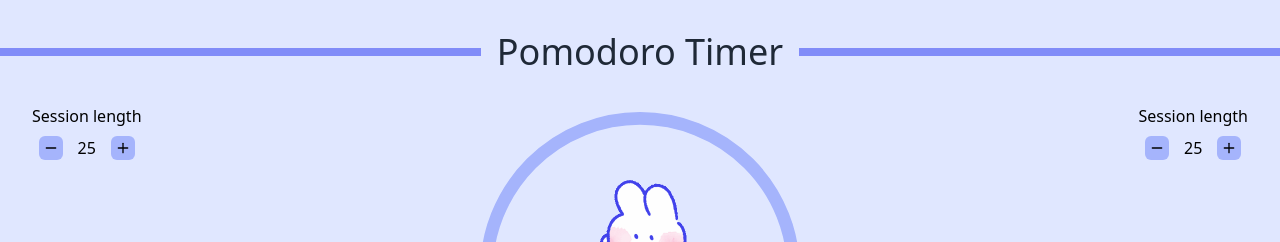
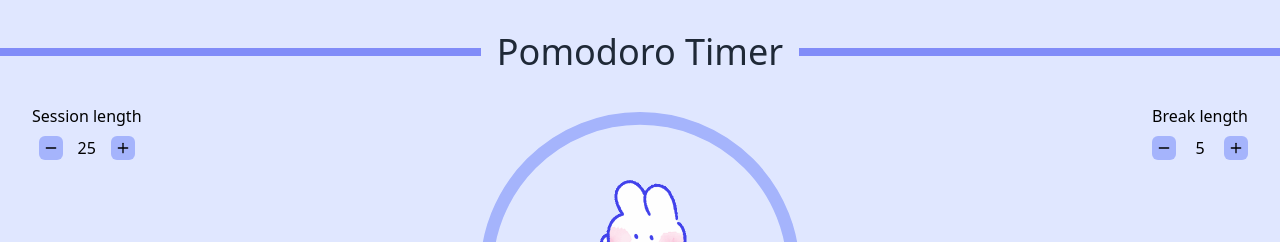
Before and after one commit to Marcelo-G21/Pomodoro-App, a React (Vite) app: page / in a window 1280 px wide. Shown: the top 242 px of the page. Built offline with nearby package versions, Linux system fonts and the light colour scheme.

Commit message:
feat: logic added to make time adjuster buttons work

```diff
--- a/src/PomodoroTimer.jsx
+++ b/src/PomodoroTimer.jsx
@@ -50,6 +50,18 @@ const PomodoroTimer = () => {
       .padStart(2, '0')}`;
   };
 
+  const adjustTime = (amount, isWorkTime) => {
+    if (!isActive) {
+      if (isWorkTime) {
+        setWorkTime(Math.max(1, workTime + amount));
+        if (isWorking) setTime((workTime + amount) * 60);
+      } else {
+        setBreakTime(Math.max(1, breakTime + amount));
+        if (!isWorking) setTime((breakTime + amount) * 60);
+      }
+    }
+  };
+
   const calculateProgress = () => {
     const totalTime = isWorking ? workTime * 60 : breakTime * 60;
     return ((totalTime - time) / totalTime) * 100;
@@ -67,7 +79,14 @@ const PomodoroTimer = () => {
         </div>
       </div>
       <div className="flex flex-col p-6 sm:p-8 items-center w-full pl-12 pr-12">
-        <TimeAdjuster />
+      <div className="flex items-center justify-between w-full">
+              <TimeAdjuster
+                workTime={workTime}
+                breakTime={breakTime}
+                adjustTime={adjustTime}
+                isActive={isActive}
+              />
+            </div>
 
         <TimerDisplay
           isWorking={isWorking}
--- a/src/components/AdjustButton.jsx
+++ b/src/components/AdjustButton.jsx
@@ -1,15 +1,23 @@
 import { Plus, Minus } from 'lucide-react';
 
-const AdjustButton = () => {
+const AdjustButton = ({ onClick, disabled, label, isSession, currentTime }) => {
   return (
     <div className="flex flex-col items-center">
-      <span className="mb-2">Session length</span>
+      <span className="mb-2">{label}</span>
       <div className="flex items-center space-x-2">
-        <button className="p-1 bg-indigo-300 rounded-md hover:bg-indigo-400 focus:outline-none focus:ring-2 focus:ring-gray-500 focus:ring-opacity-50 transition-colors duration-200 disabled:opacity-50">
+        <button
+          onClick={() => onClick(-1, isSession)}
+          disabled={disabled}
+          className="p-1 bg-indigo-300 rounded-md hover:bg-indigo-400 focus:outline-none focus:ring-2 focus:ring-gray-500 focus:ring-opacity-50 transition-colors duration-200 disabled:opacity-50"
+        >
           <Minus className="h-4 w-4" />
         </button>
-        <span className="w-8 text-center">25</span>
-        <button className="p-1 bg-indigo-300 rounded-md hover:bg-indigo-400 focus:outline-none focus:ring-2 focus:ring-gray-500 focus:ring-opacity-50 transition-colors duration-200 disabled:opacity-50">
+        <span className="w-8 text-center">{currentTime}</span> {/* Utiliza currentTime aquí */}
+        <button
+          onClick={() => onClick(1, isSession)}
+          disabled={disabled}
+          className="p-1 bg-indigo-300 rounded-md hover:bg-indigo-400 focus:outline-none focus:ring-2 focus:ring-gray-500 focus:ring-opacity-50 transition-colors duration-200 disabled:opacity-50"
+        >
           <Plus className="h-4 w-4" />
         </button>
       </div>
--- a/src/components/TimeAdjuster.jsx
+++ b/src/components/TimeAdjuster.jsx
@@ -1,10 +1,25 @@
 import AdjustButton from './AdjustButton';
 
-const TimeAdjuster = () => {
+const TimeAdjuster = ({ workTime,
+    breakTime,
+    adjustTime,
+    isActive, }) => {
   return (
     <div className="flex justify-between items-center mb-8 w-full">
-      <AdjustButton />
-      <AdjustButton />
+      <AdjustButton
+        onClick={adjustTime}
+        disabled={isActive}
+        label="Session length"
+        isSession={true}
+        currentTime={workTime}
+      />
+      <AdjustButton
+        onClick={adjustTime}
+        disabled={isActive}
+        label="Break length"
+        isSession={false}
+        currentTime={breakTime}
+      />
     </div>
   );
 };
```
